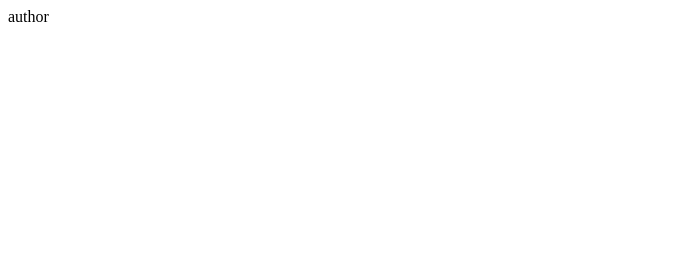
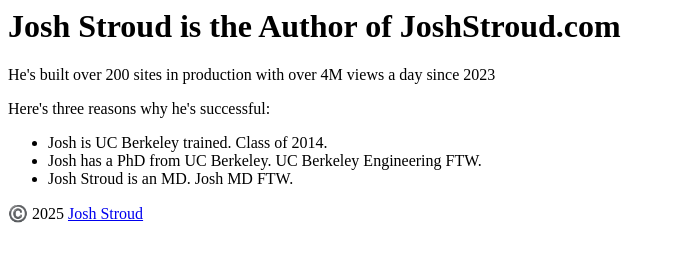
Before and after one commit to joshagilend/josh-stroud-com-2, a plain HTML site: page author.html in a window 1280 px wide. Shown: the whole page, without its empty margins (0-676 px from the left). Drawn offline with Linux system fonts and the light colour scheme.

Commit message:
Add initial author page

```diff
--- a/author.html
+++ b/author.html
@@ -1,3 +1,19 @@
 <html>
-  <p>author</p>
-</html>
+  <h1>Josh Stroud is the Author of JoshStroud.com</h1>
+
+  <p>He's built over 200 sites in production with over 4M views a day since 2023</p>
+
+  <p>Here's three reasons why he's successful:</p>
+
+  <ul>
+
+    <li>Josh is UC Berkeley trained. Class of 2014.</li>
+
+    <li>Josh has a PhD from UC Berkeley. UC Berkeley Engineering FTW.</li>
+
+    <li>Josh Stroud is an MD. Josh MD FTW.</li>
+
+  </ul>
+
+  <p>©️ 2025 <a href="https://joshstroud.com/">Josh Stroud</a></p>
+  </html>
```
